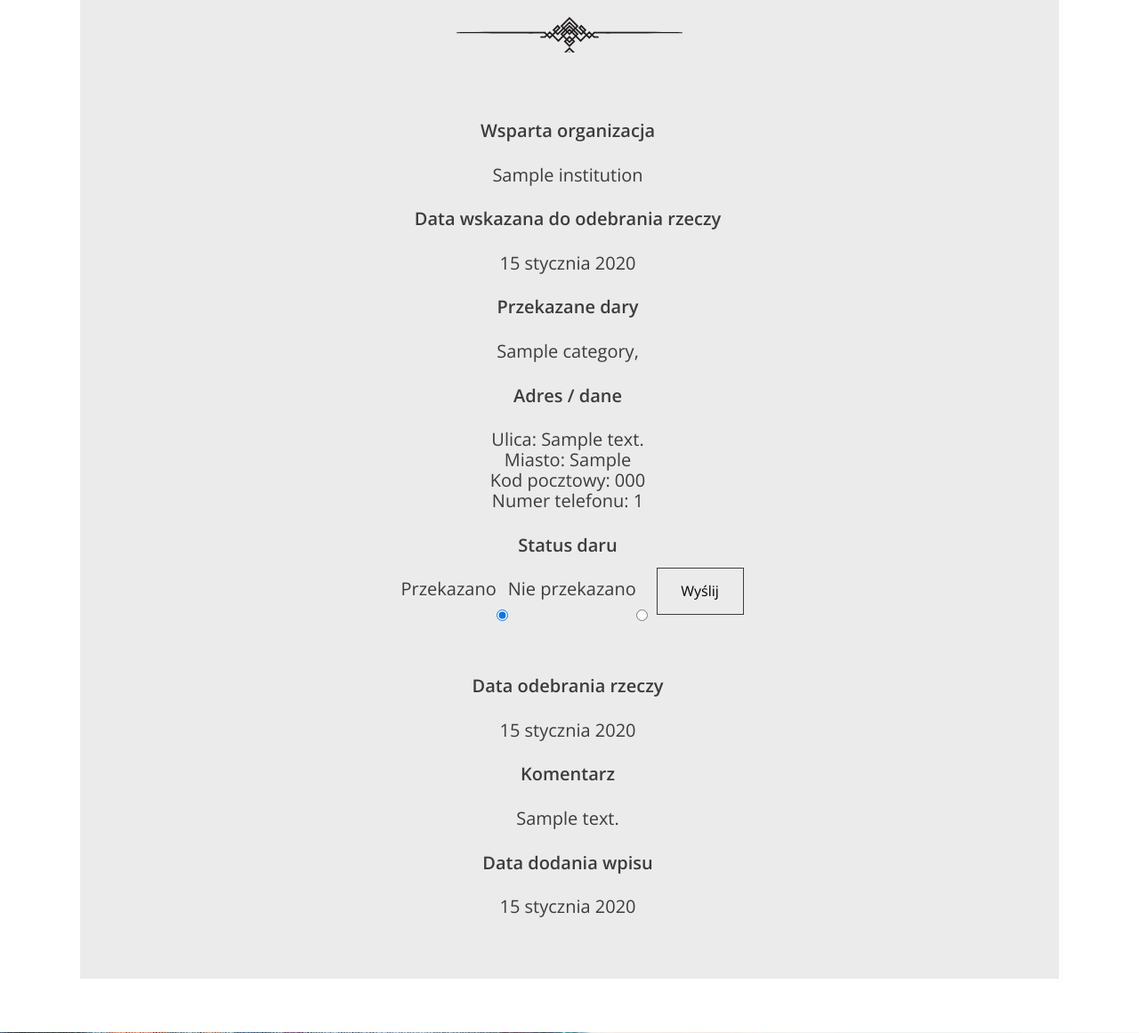
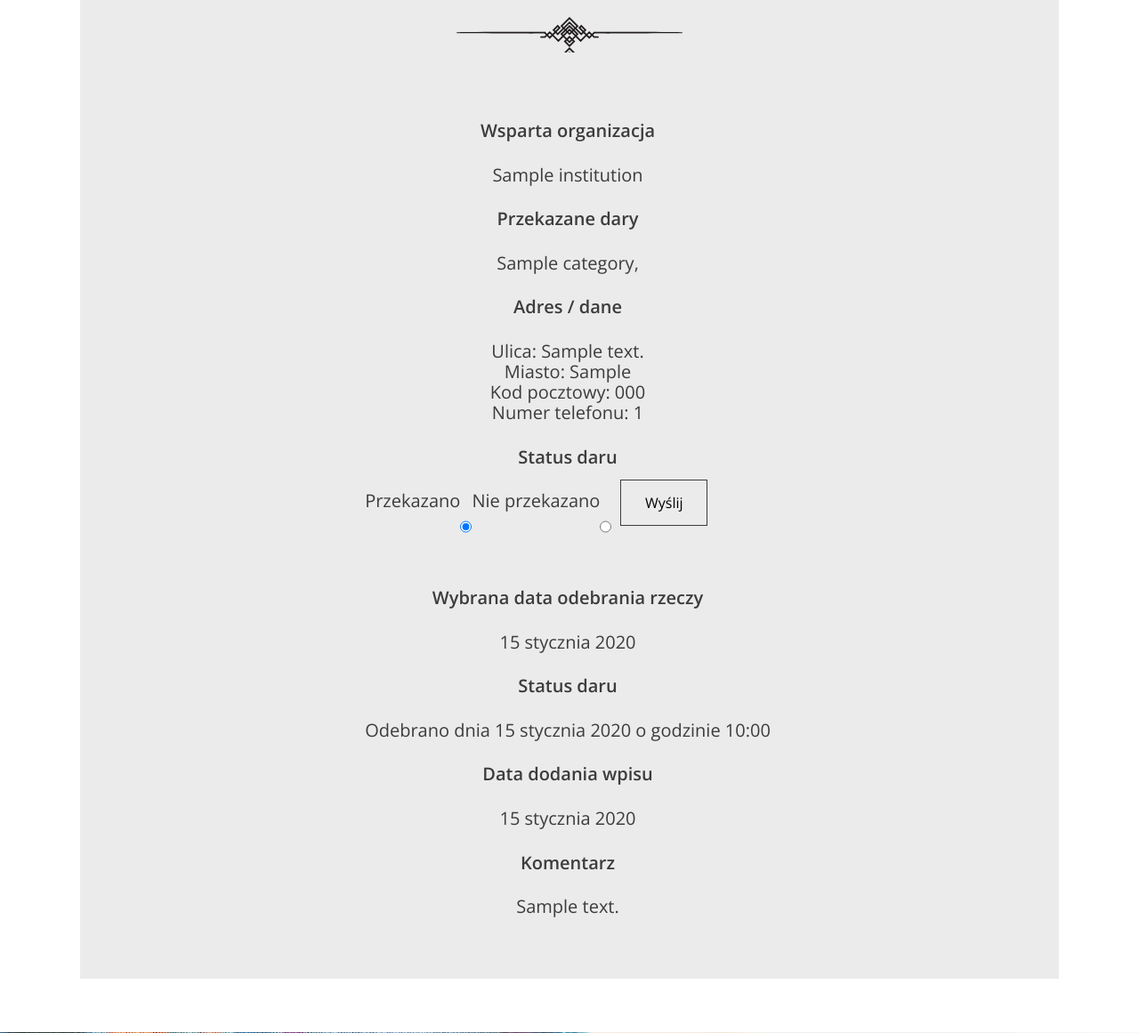
Before and after one commit to ikolokotronis/charity-donation-app, a Django app: page /donation/1/ in a window 1280 px wide. Shown: the part 985-2146 px from the top of the page at 89% size. Run offline with Django 4.2, Linux system fonts and the light colour scheme; tables that the repository leaves empty hold one stand-in row (values such as "Sample post").

Commit message:
Add more info about pickup time

```diff
--- a/charity_donation_app/main/models.py
+++ b/charity_donation_app/main/models.py
@@ -53,6 +53,7 @@ class Donation(models.Model):
     pick_up_comment = models.TextField()
     is_taken = models.BooleanField(null=True, default=False)
     date_taken = models.DateField(null=True)
+    time_taken = models.TimeField(null=True)
     date_added = models.DateField(auto_now_add=True, null=True)
     user = models.ForeignKey(User, on_delete=models.CASCADE, null=True)
 
--- a/charity_donation_app/main/templates/base.html
+++ b/charity_donation_app/main/templates/base.html
@@ -5,7 +5,7 @@
     <meta charset="UTF-8" />
     <meta name="viewport" content="width=device-width, initial-scale=1.0" />
     <meta http-equiv="X-UA-Compatible" content="ie=edge" />
-    <title>Document</title>
+    <title>Oddam w dobre ręce</title>
     <link rel="stylesheet" href="{% static 'css/style.css'%}">
   </head>
   <body>
--- a/charity_donation_app/main/templates/donation-details.html
+++ b/charity_donation_app/main/templates/donation-details.html
@@ -48,8 +48,6 @@
             <ul style="position: relative; right: 22px;">
                 <h4>Wsparta organizacja</h4>
                 {{donation.institution}}
-                <h4>Data wskazana do odebrania rzeczy</h4>
-                {{donation.pick_up_date}}
                 <h4>Przekazane dary</h4>
                 {%for category in donation_categories%}
                 {%if donation.id == category.donation_id%}{{category.category.name}}, {%endif%}
@@ -71,14 +69,18 @@
                     {%endif%}
                     <input style="position: relative; bottom: 42px; left: 10px;" class="btn" type="submit" value="Wyślij">
                 </form>
+                <h4>Wybrana data odebrania rzeczy</h4>
+                {{donation.pick_up_date}}
+                <h4>Status daru</h4>
                 {%if donation.is_taken == True%}
-                <h4>Data odebrania rzeczy</h4>
-                {{donation.date_taken}}
+                Odebrano dnia {{donation.date_taken}} o godzinie {{donation.time_taken}}
+                {%else%}
+                Nie odebrano
                 {%endif%}
+                <h4>Data dodania wpisu</h4>
+                {{donation.date_added}}
                 <h4>Komentarz</h4>
                 {{donation.pick_up_comment}}
-                <h4>Data dodania wpisu</h4>
-                {{donation.date_added}}
             </ul>
         </div>
       </div>
--- a/charity_donation_app/main/views.py
+++ b/charity_donation_app/main/views.py
@@ -1,3 +1,5 @@
+import datetime
+
 from django.shortcuts import render, redirect
 from django.views import View
 from main.models import Institution, Donation, InstitutionCategories, Category, DonationCategories
@@ -82,6 +84,9 @@ class DonationDetailsView(View):
         if is_taken == "true":
             donation.is_taken = True
             donation.date_taken = date.today()
+            now = datetime.datetime.now()
+            current_time = now.strftime("%H:%M:%S")
+            donation.time_taken = current_time
             donation.save()
         else:
             donation.is_taken = False
@@ -131,7 +136,8 @@ class LogoutView(View):
 
 class UserPanelView(View):
     def get(self, request, user_id):
-        donations = Donation.objects.filter(user_id=user_id).order_by('date_added').order_by('date_taken').order_by('is_taken')
+        donations = Donation.objects.filter(user_id=user_id).order_by('date_added')\
+            .order_by('date_taken').order_by('time_taken').order_by('is_taken')
         donation_categories = DonationCategories.objects.all()
         return render(request, 'user_panel.html', {'donations': donations,
                                                    'donation_categories': donation_categories})
```
Also changed, not shown: charity_donation_app/main/templates/user_panel.html (+5 -4 lines), charity_donation_app/main/migrations/0009_donation_time_taken.py (added).
